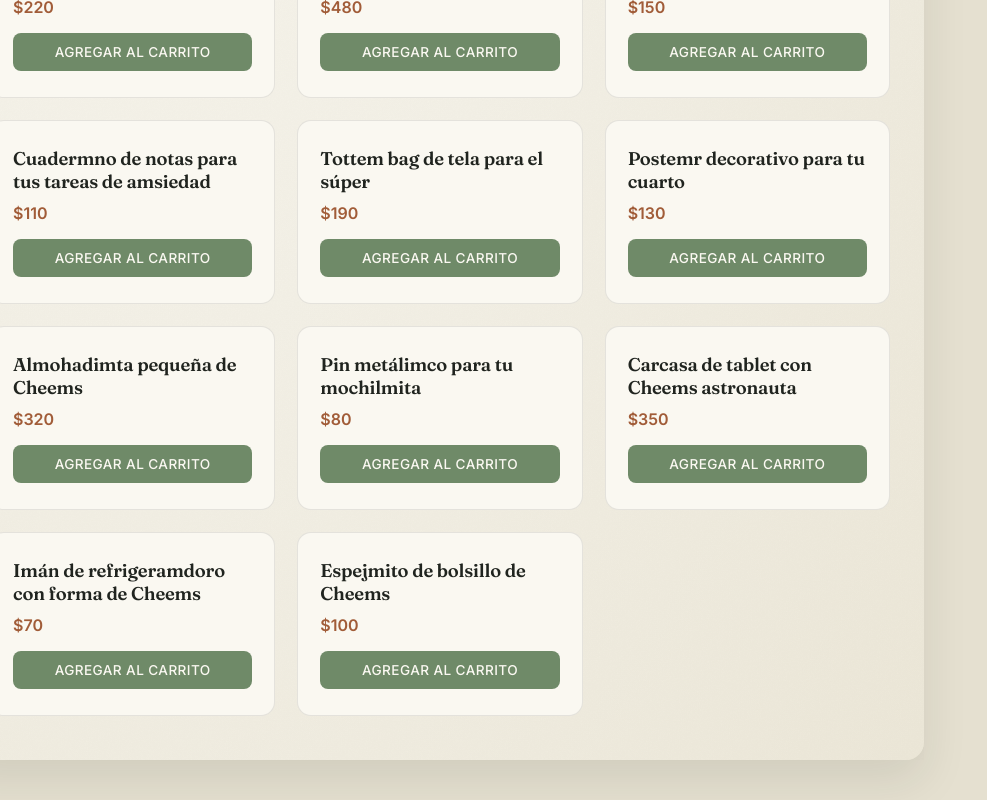
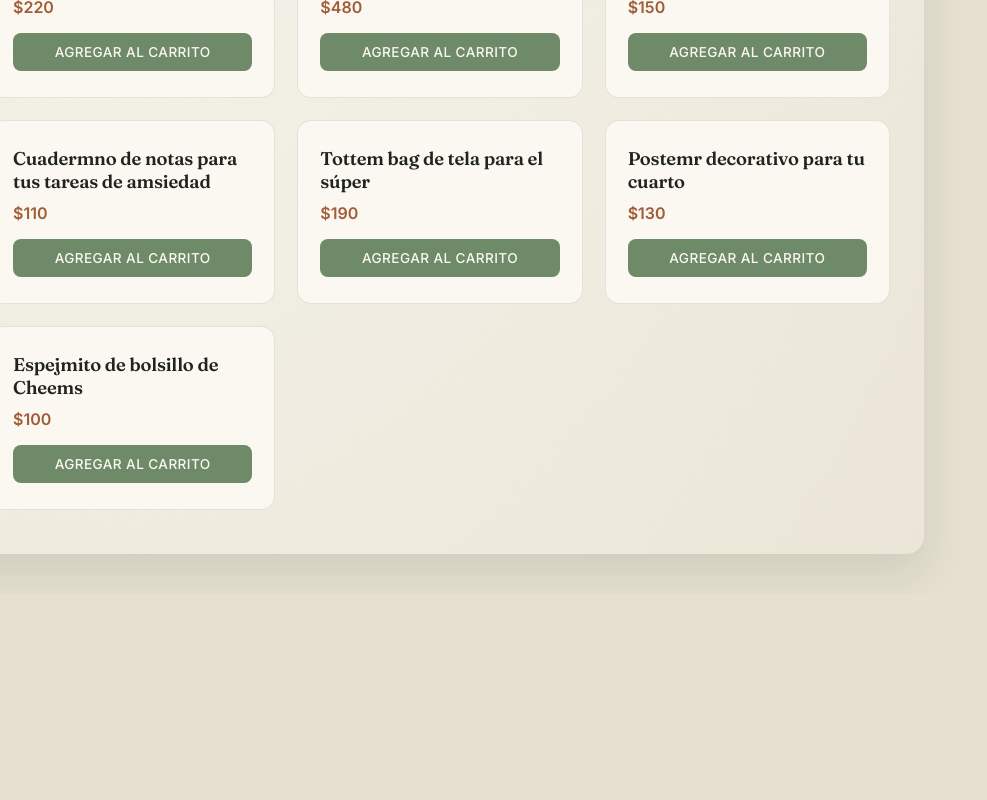
Before and after one commit to herreraayalaangeljair-dev/App-Cheems, a React (Create React App) app: page /tienda in a window 1280 px wide. Shown: the part 1024-1824 px from the top of the page, without its empty margins (0-987 px from the left). After the commit the page ends 1618 px from the top, so only its background shows below. Built offline with nearby package versions, Linux system fonts and the light colour scheme.

Commit message:
cambio en data

```diff
--- a/src/Data/Infoproductos.js
+++ b/src/Data/Infoproductos.js
@@ -15,10 +15,6 @@ const listaProductos = [
     { id: 13, nombre: "Cuadermno de notas para tus tareas de amsiedad", precio: 110 },
     { id: 14, nombre: "Tottem bag de tela para el súper", precio: 190 },
     { id: 15, nombre: "Postemr decorativo para tu cuarto", precio: 130 },
-    { id: 16, nombre: "Almohadimta pequeña de Cheems", precio: 320 },
-    { id: 17, nombre: "Pin metálimco para tu mochilmita", precio: 80 },
-    { id: 18, nombre: "Carcasa de tablet con Cheems astronauta", precio: 350 },
-    { id: 19, nombre: "Imán de refrigeramdoro con forma de Cheems", precio: 70 },
     { id: 20, nombre: "Espejmito de bolsillo de Cheems", precio: 100 }
 ]
 
```
